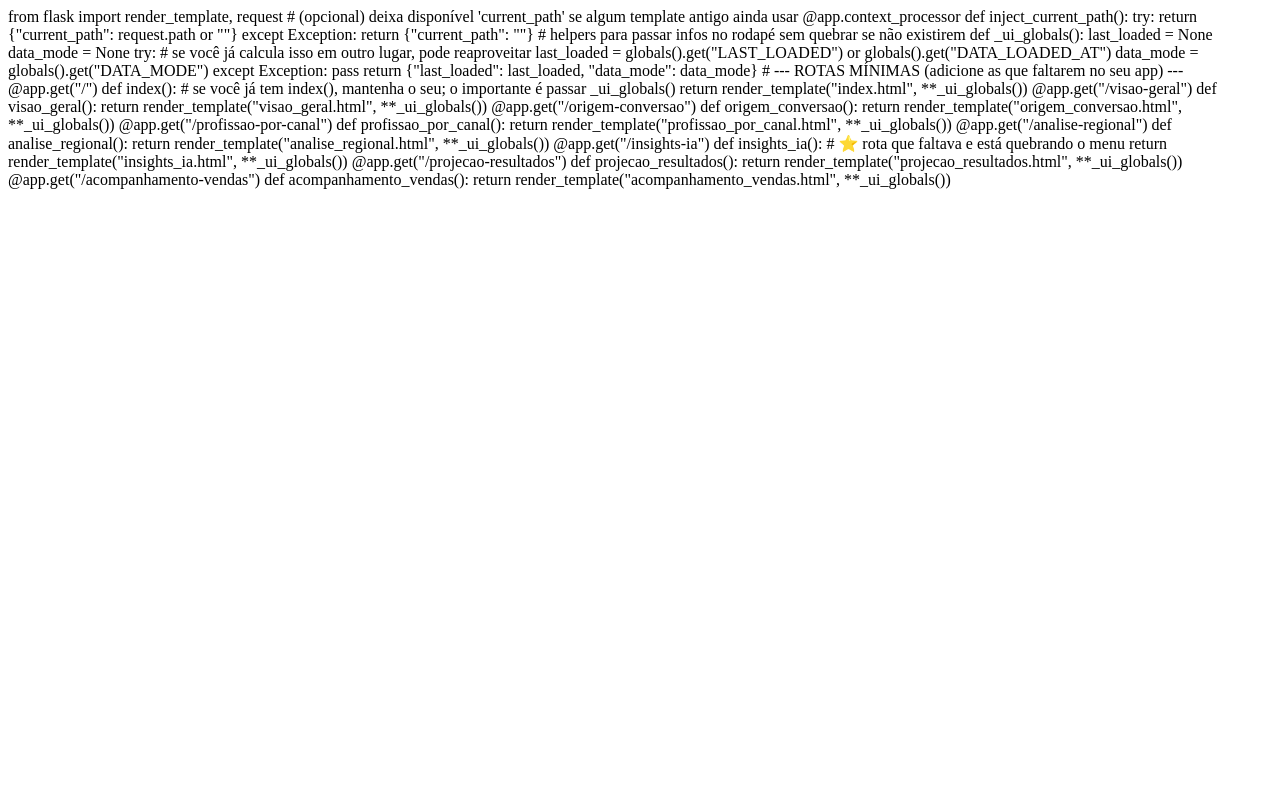
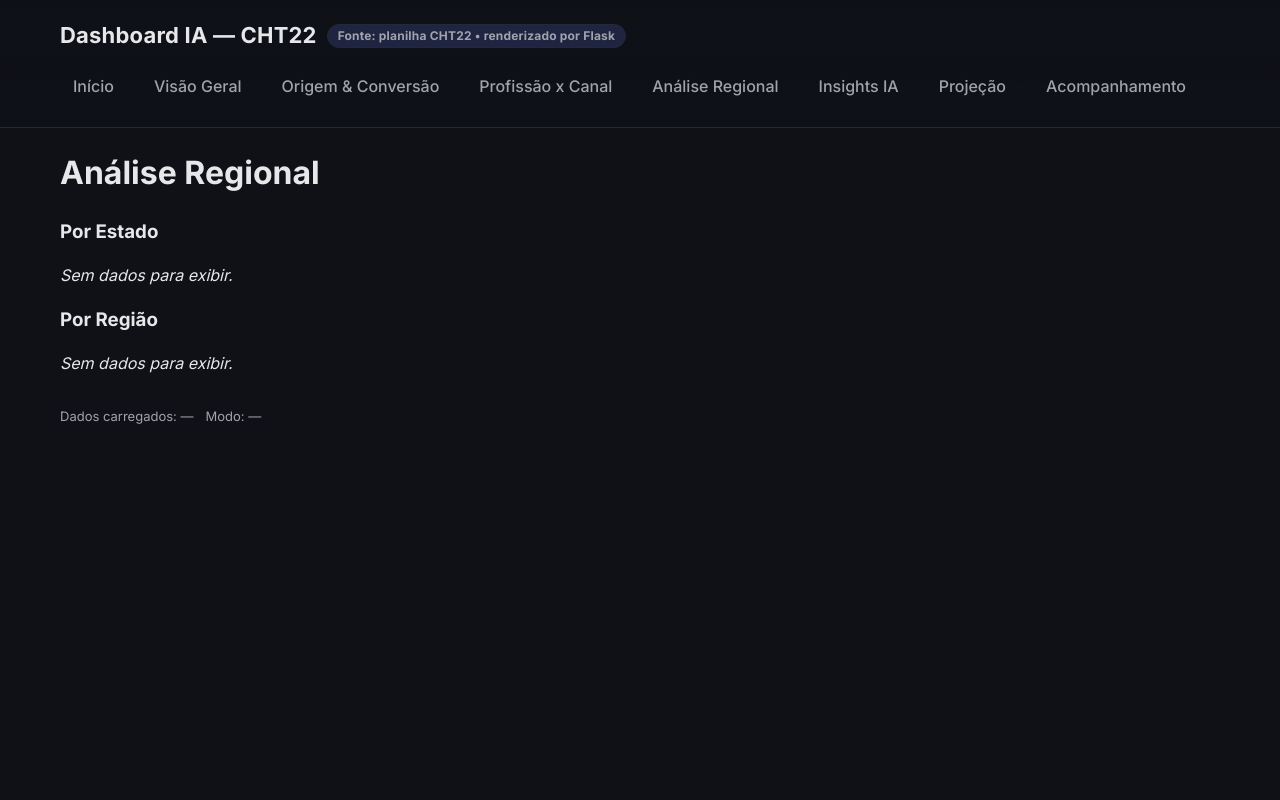
Before and after one commit to MacDowell354/dashboard-nandamac-ia, a Python web app: template templates/analise_regional.html in a window 1280 px wide. Run offline with Jinja, Linux system fonts and the light colour scheme; the template is opened without the code that fills it, so the values that code supplies are empty.

Commit message:
Update base.html

```diff
--- a/templates/base.html
+++ b/templates/base.html
@@ -1,57 +1,81 @@
-from flask import render_template, request
+<!DOCTYPE html>
+<html lang="pt-br">
+<head>
+  <meta charset="utf-8" />
+  <meta name="viewport" content="width=device-width,initial-scale=1" />
+  <title>Dashboard IA — CHT22</title>
+  <link rel="preconnect" href="https://fonts.googleapis.com">
+  <link rel="preconnect" href="https://fonts.gstatic.com" crossorigin>
+  <link href="https://fonts.googleapis.com/css2?family=Inter:wght@400;500;600;700&display=swap" rel="stylesheet">
+  <style>
+    :root {
+      --bg:#0f1117; --card:#151925; --text:#e7e7ea; --muted:#a0a3ad;
+      --brand:#8b5cf6; --brand-2:#22d3ee; --border:#23283b; --active:#1f2540;
+    }
+    *{box-sizing:border-box} html,body{height:100%}
+    body{margin:0;background:var(--bg);color:var(--text);font-family:Inter,system-ui,-apple-system,Segoe UI,Roboto,Ubuntu,'Helvetica Neue','Noto Sans',Arial,sans-serif;line-height:1.45}
+    a{color:inherit;text-decoration:none}
+    header{border-bottom:1px solid var(--border);position:sticky;top:0;z-index:10;background:linear-gradient(180deg,rgba(15,17,23,.95),rgba(15,17,23,.85));backdrop-filter:saturate(180%) blur(8px)}
+    .wrap{max-width:1200px;margin:0 auto;padding:20px}
+    .brand{font-weight:700;font-size:22px;letter-spacing:.2px;display:flex;gap:10px;align-items:center}
+    .pill{display:inline-flex;align-items:center;gap:8px;padding:2px 10px;border:1px solid var(--border);border-radius:999px;background:var(--active);font-size:12px;color:var(--muted)}
+    nav{display:flex;gap:14px;flex-wrap:wrap;margin-top:14px}
+    nav a{padding:8px 12px;border-radius:10px;border:1px solid transparent;color:var(--muted);transition:.18s ease;background,.18s ease color,.18s ease border-color;font-weight:500}
+    nav a:hover{color:var(--text);background:#151a2b;border-color:var(--border)}
+    nav a.active{color:var(--text);background:var(--active);border-color:var(--border)}
+    main{max-width:1200px;margin:22px auto;padding:0 20px}
+    .card{background:var(--card);border:1px solid var(--border);border-radius:14px;padding:18px}
+    footer{max-width:1200px;margin:32px auto 40px;padding:0 20px;color:var(--muted);font-size:13px}
+    .meta{display:flex;gap:12px;flex-wrap:wrap}
+  </style>
+</head>
+<body>
+  <header>
+    <div class="wrap">
+      <div class="brand">
+        Dashboard IA — CHT22
+        <span class="pill">Fonte: planilha CHT22 • renderizado por Flask</span>
+      </div>
 
-# (opcional) deixa disponível 'current_path' se algum template antigo ainda usar
-@app.context_processor
-def inject_current_path():
-    try:
-        return {"current_path": request.path or ""}
-    except Exception:
-        return {"current_path": ""}
+      <nav>
+        <a href="{{ url_for('index') }}"
+           class="{{ 'active' if request.path == '/' else '' }}">Início</a>
 
-# helpers para passar infos no rodapé sem quebrar se não existirem
-def _ui_globals():
-    last_loaded = None
-    data_mode = None
-    try:
-        # se você já calcula isso em outro lugar, pode reaproveitar
-        last_loaded = globals().get("LAST_LOADED") or globals().get("DATA_LOADED_AT")
-        data_mode = globals().get("DATA_MODE")
-    except Exception:
-        pass
-    return {"last_loaded": last_loaded, "data_mode": data_mode}
+        <a href="{{ url_for('visao_geral') }}"
+           class="{{ 'active' if request.path.startswith('/visao-geral') else '' }}">Visão Geral</a>
 
-# --- ROTAS MÍNIMAS (adicione as que faltarem no seu app) ---
+        <a href="{{ url_for('origem_conversao') }}"
+           class="{{ 'active' if request.path.startswith('/origem-conversao') else '' }}">Origem & Conversão</a>
 
-@app.get("/")
-def index():
-    # se você já tem index(), mantenha o seu; o importante é passar _ui_globals()
-    return render_template("index.html", **_ui_globals())
+        <a href="{{ url_for('profissao_por_canal') }}"
+           class="{{ 'active' if request.path.startswith('/profissao-por-canal') else '' }}">Profissão x Canal</a>
 
-@app.get("/visao-geral")
-def visao_geral():
-    return render_template("visao_geral.html", **_ui_globals())
+        <a href="{{ url_for('analise_regional') }}"
+           class="{{ 'active' if request.path.startswith('/analise-regional') else '' }}">Análise Regional</a>
 
-@app.get("/origem-conversao")
-def origem_conversao():
-    return render_template("origem_conversao.html", **_ui_globals())
+        <a href="{{ url_for('insights_ia') }}"
+           class="{{ 'active' if request.path.startswith('/insights-ia') else '' }}">Insights IA</a>
 
-@app.get("/profissao-por-canal")
-def profissao_por_canal():
-    return render_template("profissao_por_canal.html", **_ui_globals())
+        <a href="{{ url_for('projecao_resultados') }}"
+           class="{{ 'active' if request.path.startswith('/projecao-resultados') else '' }}">Projeção</a>
 
-@app.get("/analise-regional")
-def analise_regional():
-    return render_template("analise_regional.html", **_ui_globals())
+        <a href="{{ url_for('acompanhamento_vendas') }}"
+           class="{{ 'active' if request.path.startswith('/acompanhamento-vendas') else '' }}">Acompanhamento</a>
+      </nav>
+    </div>
+  </header>
 
-@app.get("/insights-ia")
-def insights_ia():
-    # ⭐ rota que faltava e está quebrando o menu
-    return render_template("insights_ia.html", **_ui_globals())
+  <main>
+    {% block content %}
+      <div class="card"><p>Carregando…</p></div>
+    {% endblock %}
+  </main>
 
-@app.get("/projecao-resultados")
-def projecao_resultados():
-    return render_template("projecao_resultados.html", **_ui_globals())
-
-@app.get("/acompanhamento-vendas")
-def acompanhamento_vendas():
-    return render_template("acompanhamento_vendas.html", **_ui_globals())
+  <footer>
+    <div class="meta">
+      <span>Dados carregados: {{ last_loaded or '—' }}</span>
+      <span>Modo: {{ data_mode or '—' }}</span>
+    </div>
+  </footer>
+</body>
+</html>
```
